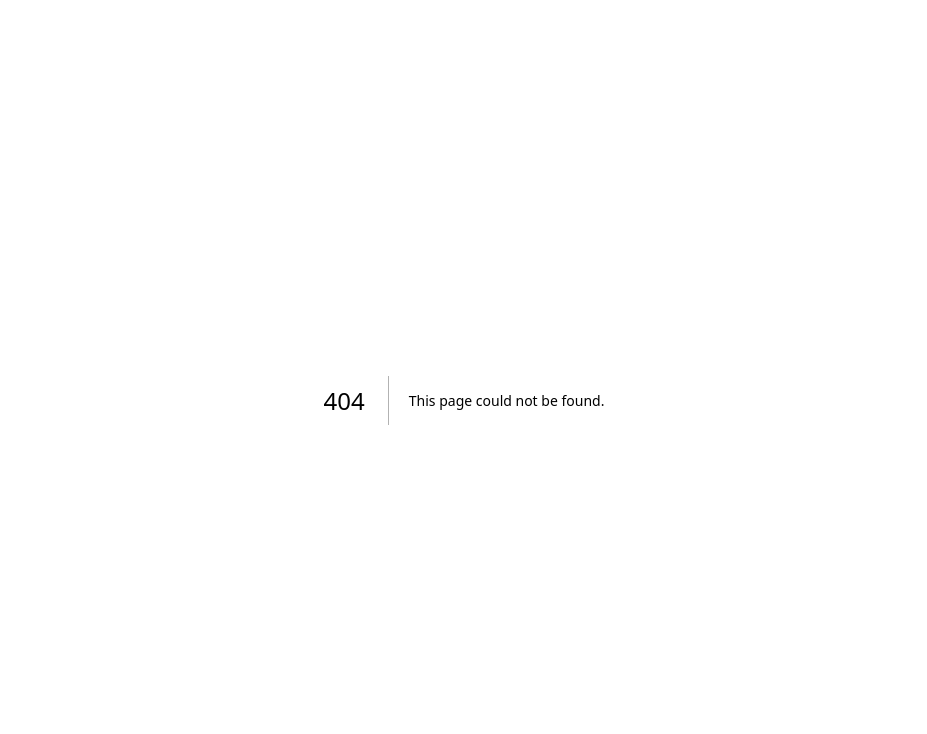
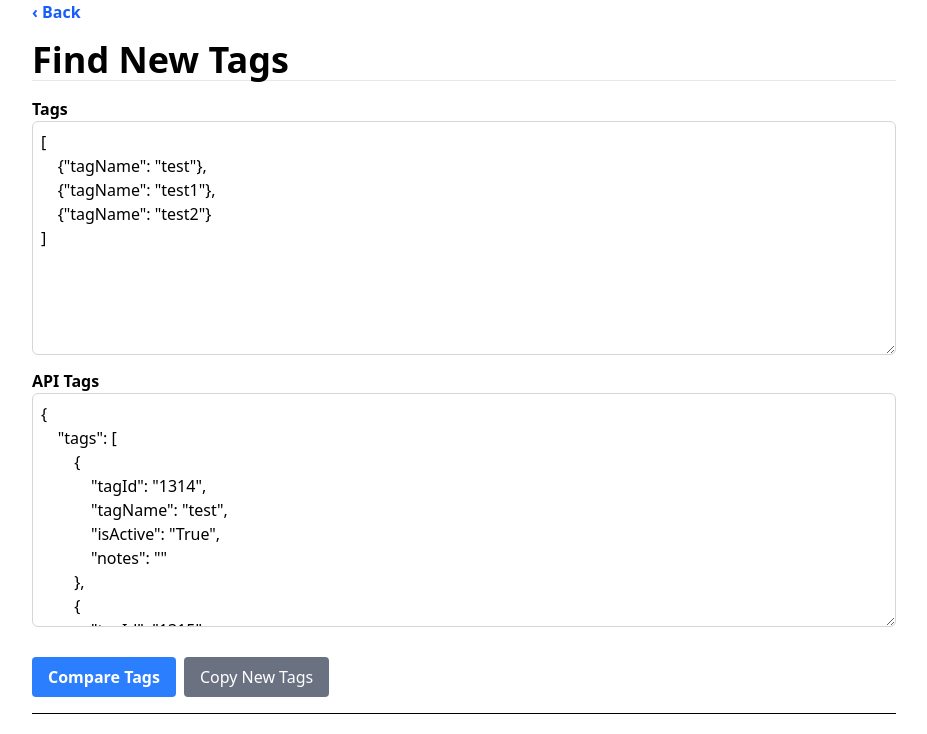
Before and after one commit to zeeforumcompany/automation-tools, a Next.js app: page /find-new-tags in a window 1280 px wide. Before the commit this address had no page. Shown: the top 734 px of the page, without its empty margins (176-1103 px from the left). Built offline with nearby package versions, Linux system fonts and the light colour scheme.

Commit message:
Add: Compare Tags Feature

```diff
--- /dev/null
+++ b/src/app/find-new-tags/page.js
@@ -0,0 +1,150 @@
+'use client'
+
+import Link from "next/link";
+import { handleChange, copyToClipboard } from "@/helpers/functions";
+import { useState } from "react";
+
+export default function Home() {
+	const [disabled, setDisabled] = useState(false);
+	const [form, setForm] = useState({
+		tags: `[
+	{"tagName": "test"},
+	{"tagName": "test1"},
+	{"tagName": "test2"}
+]`,
+		apiTags: `{
+	"tags": [
+		{
+			"tagId": "1314",
+			"tagName": "test",
+			"isActive": "True",
+			"notes": ""
+		},
+		{
+			"tagId": "1315",
+			"tagName": "Personal Insurance",
+			"isActive": "True",
+			"notes": ""
+		}
+	]
+}`,
+		newTags: ''
+	});
+
+	const findTag = (tagText, apiTags) => {
+		var isFound = false;
+		for (var j = 0; j < apiTags.length; j++) {
+			var apiTag = apiTags[j];
+			if (tagText.toLowerCase() == apiTag.tagName.toLowerCase()) {
+				isFound = true;
+				break;
+			}
+		}
+
+		return isFound;
+	};
+
+	// Return Unique Array
+	const uniqueArray = (arr) => {
+		return arr.filter((value, index) => {
+			const _value = JSON.stringify(value);
+			return index === arr.findIndex(obj => {
+				return JSON.stringify(obj).toLowerCase() === _value.toLowerCase();
+			});
+		});
+	}
+
+	const findNewTags = () => {
+		// New Tags
+		let tags = {};
+		let newTags = [];
+		let apiTags = [];
+		let isTagJson = false;
+		let isApiTagJson = false;
+
+		// Check if tags is json
+		try {
+			tags = JSON.parse(form.tags);
+			isTagJson = true;
+		} catch (e) {
+			isTagJson = false;
+		}
+
+		// Check if apiTags is json
+		try {
+			let apiResponse = JSON.parse(form.apiTags);
+
+			if (apiResponse && apiResponse !== undefined) {
+				apiTags = apiResponse.tags;
+				isApiTagJson = true;
+			}
+		} catch (e) {
+			isApiTagJson = false;
+		}
+
+		if (isApiTagJson) {
+			if (isTagJson) {
+				for (let i = 0; i < tags.length; i++) {
+					let tag = tags[i];
+					let isFound = findTag(tag.tagName, apiTags);
+					if (!isFound) {
+						newTags.push(tag);
+					}
+				}
+			} else if (tagsText && tagsText !== undefined && tagsText !== "") {	// tags or in text
+				// Split textarea value by new line
+				let textArray = tagsText.split('\n');
+
+				for (let i = 0; i < textArray.length; i++) {
+					let tag = textArray[i];
+					let isFound = findTag(tag, apiTags);
+					if (!isFound) {
+						newTags.push({tagName: tag});
+					}
+				}
+			}
+		}
+
+		let jsonString = "";
+		if (newTags.length > 0) {
+			newTags = uniqueArray(newTags);
+			// Convert json array to json string
+			jsonString = JSON.stringify(newTags);
+		}
+
+		// Set json string to json text area
+		setForm(prevForm => ({
+			...prevForm,
+			newTags: jsonString
+		}));
+	}
+
+  return (
+    <div className="w-4xl mx-auto px-4">
+      <Link href="/" className="text-blue-600 font-bold hover:text-blue-500">‹ Back</Link>
+
+      <div className="py-4">
+        <h1 className="text-4xl font-bold border-b-1 border-b-gray-200 mb-4">Find New Tags</h1>
+
+        <div className="mb-2">
+          <label htmlFor="tags" className="font-bold">Tags</label>
+          <textarea name="tags" rows="9" className="border border-gray-300 rounded-md p-2 w-full" onChange={(e) => handleChange(e, setForm)} value={form.tags}></textarea>
+        </div>
+
+        <div className="mb-2">
+          <label htmlFor="apiTags" className="font-bold">API Tags</label>
+          <textarea name="apiTags" rows="9" className="border border-gray-300 rounded-md p-2 w-full" onChange={(e) => handleChange(e, setForm)} value={form.apiTags}></textarea>
+        </div>
+
+        <button onClick={findNewTags} className="cursor-pointer bg-blue-500 text-white py-2 px-4 rounded-sm hover:bg-blue-600 mt-2 disabled:bg-blue-400 disabled:cursor-not-allowed font-bold" disabled={disabled}>Compare Tags</button>
+        <button onClick={() => copyToClipboard(form.newTags)} className="cursor-pointer bg-gray-500 text-white py-2 px-4 rounded-sm hover:bg-gray-600 mt-4 ml-2">Copy New Tags</button>
+
+        <hr className="my-4" />
+        <div className="mb-2">
+          <label htmlFor="newTags" className="font-bold">New Tags</label>
+          <textarea name="newTags" rows="9" className="border border-gray-300 rounded-md p-2 w-full" onChange={(e) => handleChange(e, setForm)} value={form.newTags}></textarea>
+        </div>
+      </div>
+    </div>
+  );
+}
--- a/src/app/page.js
+++ b/src/app/page.js
@@ -7,7 +7,8 @@ export default function Home() {
       <h1 className="text-4xl font-bold">Automation Tools</h1>
       <ul className="mt-4 space-y-2">
         <li className="">
-          <Link href="/postman" className="block w-full bg-yellow-100 py-2 px-4 rounded-lg hover:bg-blue-100">Postman</Link>
+          <Link href="/postman" className="block w-full bg-yellow-100 py-2 px-4 rounded-lg hover:bg-blue-100 mb-1">Postman</Link>
+          <Link href="/find-new-tags" className="block w-full bg-yellow-100 py-2 px-4 rounded-lg hover:bg-blue-100 mb-1">Compare New Tags with API Tags</Link>
         </li>
       </ul>
     </div>
```
